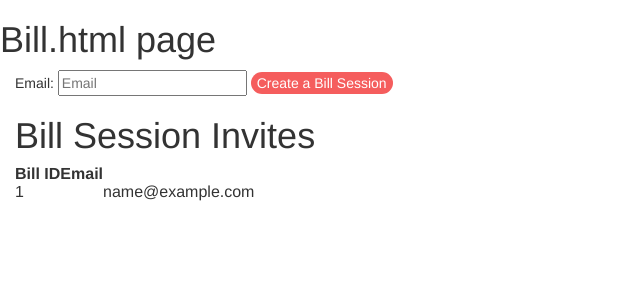
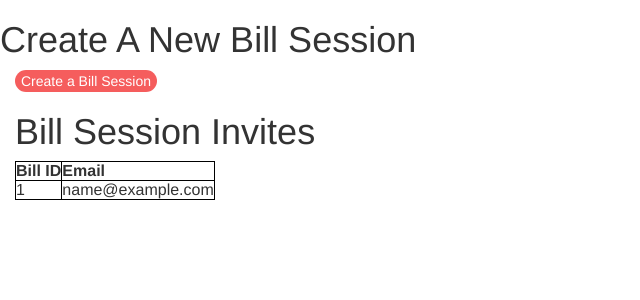
Before and after one commit to emeng13/ase, a Flask app: template templates/bill.html in a window 1280 px wide. Shown: the top 300 px of the page, without its empty margins (0-640 px from the left). Run offline with Flask 2, Linux system fonts and the light colour scheme; the template is opened without the code that fills it: most values are stand-ins (such as "Sample title", 1, 10 or a date in 2020); some libraries are stand-ins or nearby versions.

Commit message:
trying to get 'create new bill session' button to work'

```diff
--- a/app.py
+++ b/app.py
@@ -181,23 +181,38 @@ def bill():
     """)
   cursor.close()
 
-  randomNum = (randint(0,1000))
-  cursor1 = conn.cursor()
-  cursor1.execute("INSERT INTO Bill_Users VALUES (%d, %s)", (randomNum, user_email))
-  cursor1.close()
+  global user_email
 
-  # Printing values in the table for testing purposes
-  cursor2 = conn.cursor()
-  cursor2.execute("SELECT * FROM Bill_Users")
-  data = cursor2.fetchall()
+  # Creating a new Bill Session
+  if form.validate_on_submit():
+    if 'Create a Bill Session' in request.form:
+      condition = True
+      while(condition):
+        randomNum = (randint(0,1000))
+        cursor1 = conn.cursor()
+        result = cursor1.execute("SELECT billID FROM Bill_Users WHERE billID = %d", randomNum)
+        if(result > 0):
+          condition = False
 
-  Userbill = [dict(BillID=row[0], Email=row[1]) for row in data]
+      cursor2 = conn.cursor()
+      cursor2.execute("INSERT INTO Bill_Users VALUES (%d, %s)", (randomNum, user_email))
+      cursor2.close()
+      print 'Hello Anna'
+    conn.commit()
 
-  print data
+    return render_template('bill.html', Userbill = Userbill )
 
-  conn.commit()
+  else:
+    # Displays the Bill ID that the user is associated to
+    cursor2 = conn.cursor()
+    cursor2.execute("SELECT billID, Email FROM Bill_Users WHERE Email = %s", user_email)
+    data = cursor2.fetchall()
 
-  return render_template('bill.html', Userbill = Userbill )
+    Userbill = [dict(BillID=row[0], Email=row[1]) for row in data]
+
+    conn.commit()
+
+    return render_template('bill.html', Userbill = Userbill )
 
 # DISPLAY BILL
 # @app.route('/display_bill', methods=['GET', 'POST'])
--- a/static/style.css
+++ b/static/style.css
@@ -1,5 +1,9 @@
 #logo{
 	height:100px;
+}
+
+table, th, td {
+    border: 1px solid black;
 }
 
 input[type="submit"]{
--- a/templates/bill.html
+++ b/templates/bill.html
@@ -13,13 +13,12 @@
 
 <body>
 
-	<h1> Bill.html page</h1>
+	<h1> Create A New Bill Session</h1>
 
 	<div class="container-fluid">
 
-		<form action="/bill" method="post">
-			Email: <input type="email" placeholder="Email" name="email" required>
-			<input type="submit" value="Create a Bill Session">
+		<form action="/bill" method="POST">
+			<input type="submit" name="Create a Bill Session" value="Create a Bill Session">
 		</form>
 
 		<h1>Bill Session Invites</h1>
@@ -34,8 +33,8 @@
 			  <tbody>
 			    {% for n in Userbill %}
 			    <tr>
-			        <td>{{n.BillID}}<td>
-			        <td>{{n.Email}}<td>
+			        <td>{{n.BillID}}</td>
+			        <td>{{n.Email}}</td>
 			     </tr>
 			    {% endfor %}
 			  </tbody>
```
